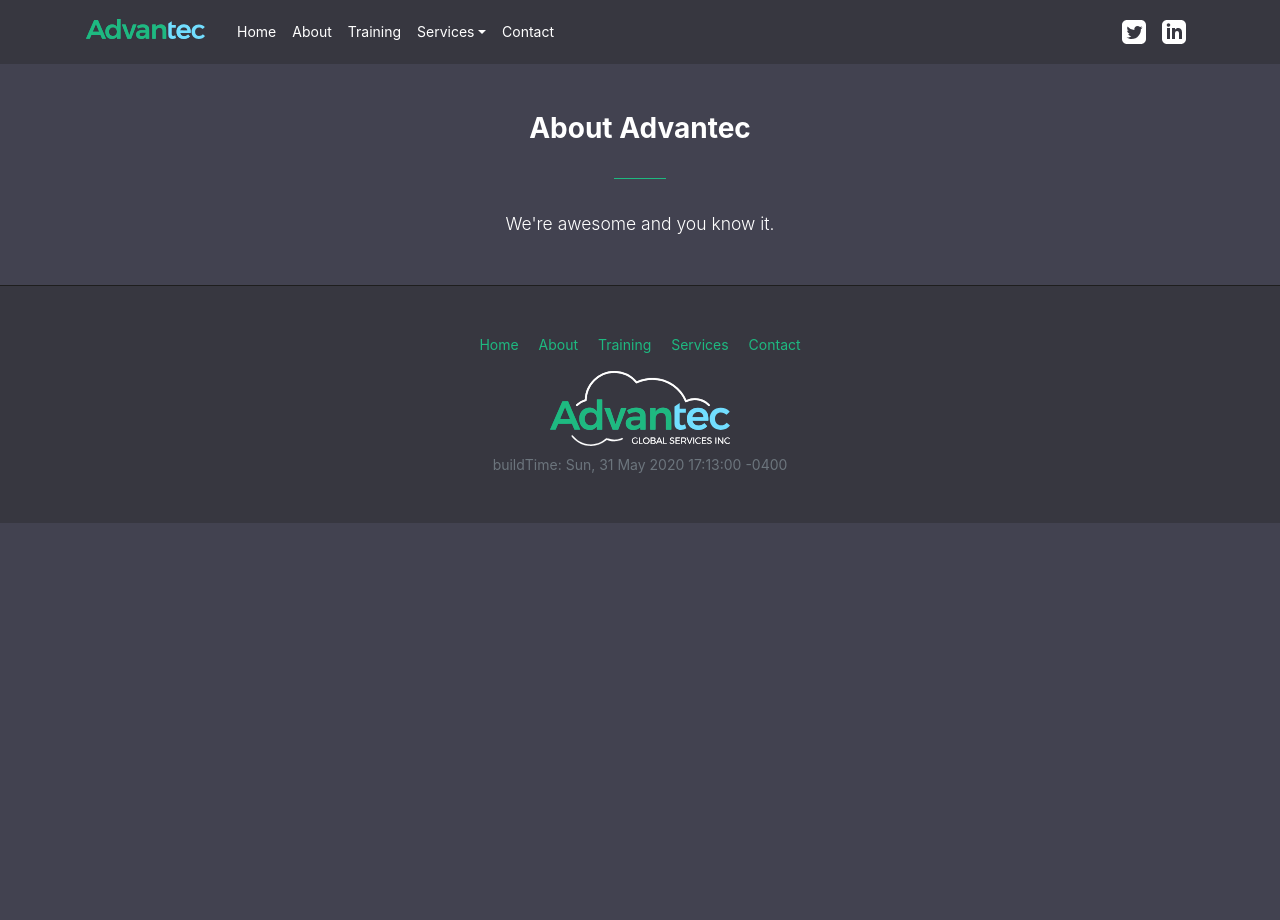
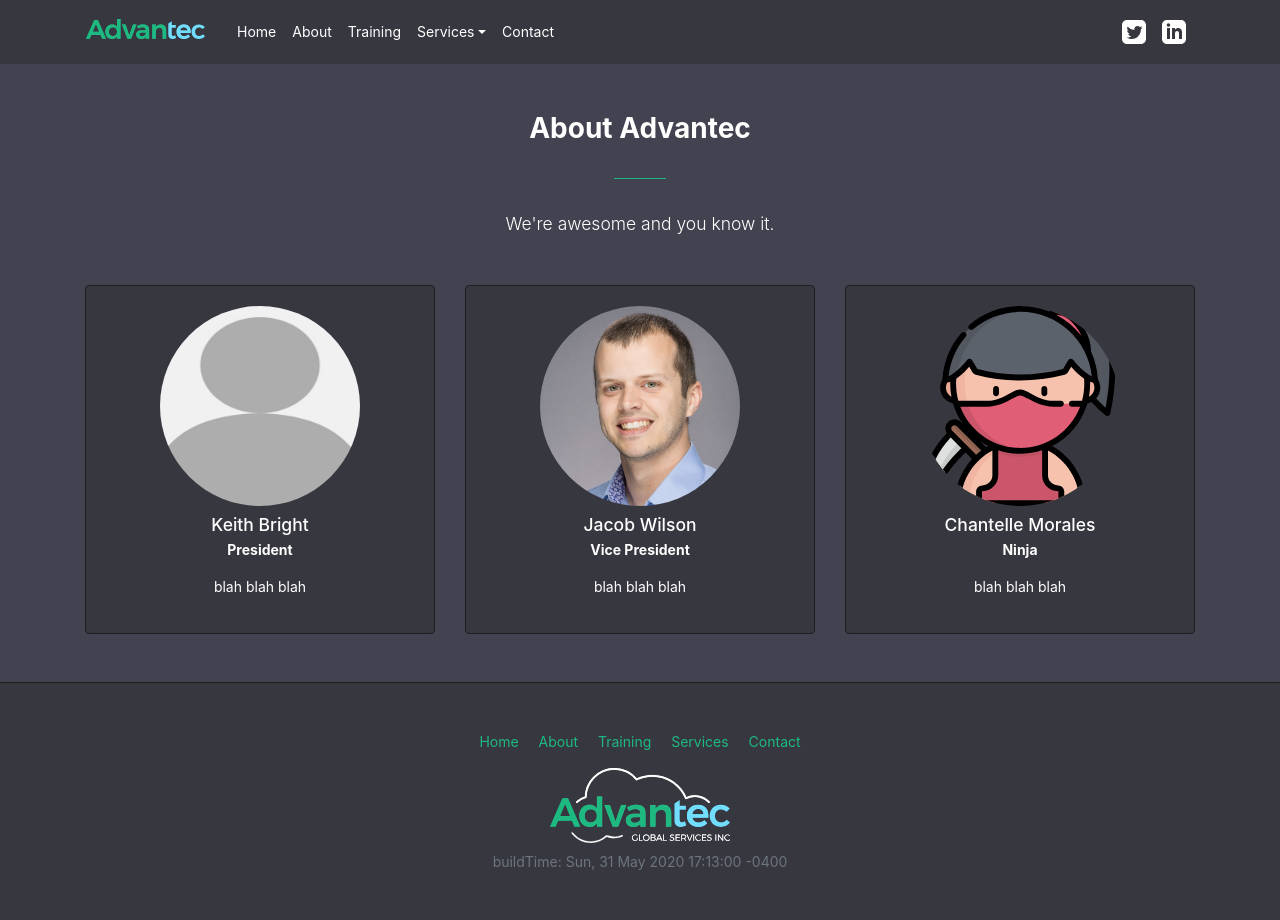
Before and after one commit to Advantec-Global-Services-Inc/Website, a Jekyll site: the page built from about.md, in a window 1280 px wide. Built offline with Jekyll 4.4.1, drawn with Linux system fonts in a browser that asks for light colours.

Commit message:
about page update

```diff
--- /dev/null
+++ b/_layouts/about.html
@@ -0,0 +1,51 @@
+<!DOCTYPE html>
+<html lang="{{ site.lang | default: 'en-US' }}">
+
+{% include head.html %}
+
+<body>
+    {% include navbar.html %}
+    <div class="container mt-5">
+        <section>
+            <h2 class="font-weight-bold text-center pb-2">{{ page.title }}</h3>
+                <hr class="adv-hr my-4">
+                <p class="lead text-center pt-2 mb-5">{{ page.tagline }}</p>
+                <div class="row">
+                    <div class="col-lg-4">
+                        <div class="card">
+                            <div class="card-body text-center">
+                                <img src="/assets/img/team/keith.jpeg" class="rounded-circle" width="200" height="200">
+                                <h5 class="card-title mt-2 mb-1">Keith Bright</h5>
+                                <span class="fs-2 mb-3 font-weight-bold">President</span>
+                                <p class="mb-3 mt-3">blah blah blah</p>
+                            </div>
+                        </div>
+                    </div>
+                    <div class="col-lg-4">
+                        <div class="card">
+                            <div class="card-body text-center">
+                                <img src="/assets/img/team/jacob.jpg" class="rounded-circle" width="200" height="200">
+                                <h5 class="card-title mt-2 mb-1">Jacob Wilson</h5>
+                                <span class="fs-2 mb-3 font-weight-bold">Vice President</span>
+                                <p class="mb-3 mt-3">blah blah blah</p>
+                            </div>
+                        </div>
+                    </div>
+                    <div class="col-lg-4">
+                        <div class="card">
+                            <div class="card-body text-center">
+                                <img src="/assets/img/team/chantelle.svg" class="rounded-circle" width="200" height="200">
+                                <h5 class="card-title mt-2 mb-1">Chantelle Morales</h5>
+                                <span class="fs-2 mb-3 font-weight-bold">Ninja</span>
+                                <p class="mb-3 mt-3">blah blah blah</p>
+                            </div>
+                        </div>
+                    </div>
+                </div>
+        </section>
+    </div>
+
+    {% include footer.html %}
+</body>
+
+</html>
```
Also changed, not shown: about.md (+1 -1 lines), assets/img/team/chantelle.svg (added), assets/img/team/jacob.jpg (added), assets/img/team/keith.jpeg (added).
